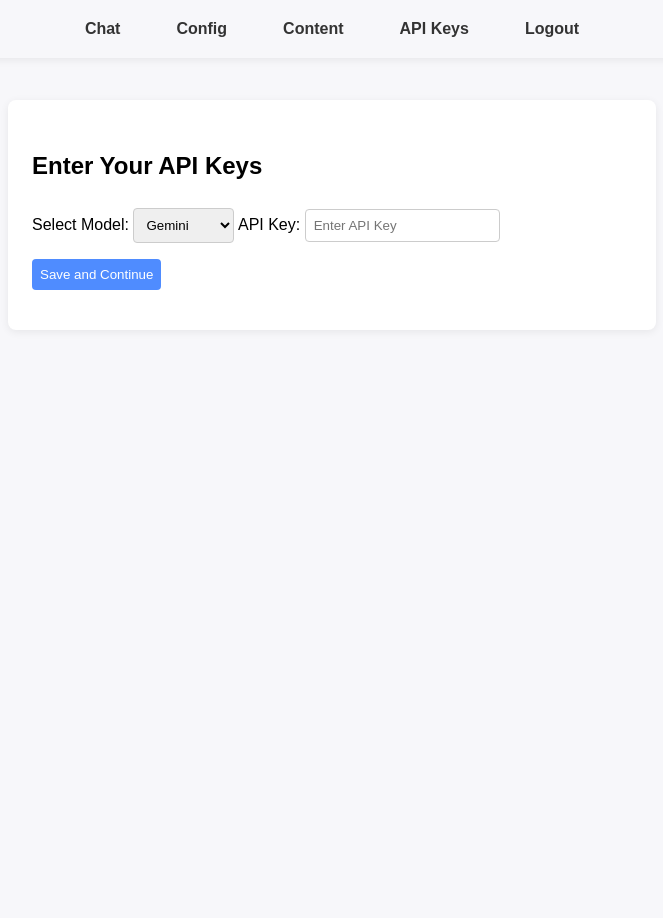
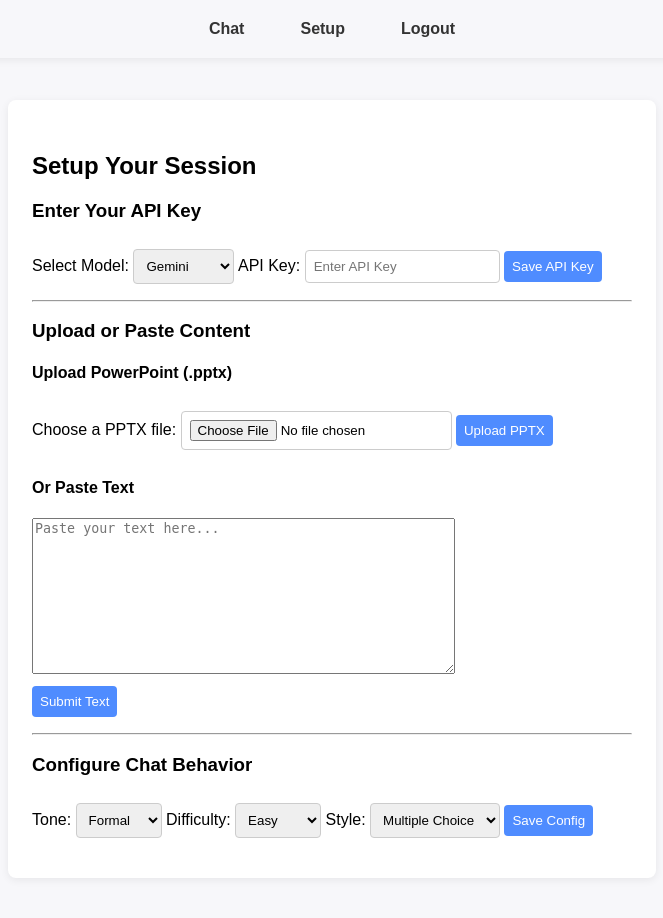
Before and after one commit to JBLarson/quizpro, a Flask app: page /setup in a window 1280 px wide. Shown: the whole page, without its empty margins (308-971 px from the left). Before the commit the page ends 290 px from the top, so only its background shows below. Run offline with Flask 3, Linux system fonts and the light colour scheme; the visitor is signed in with stand-in values (Sample User, id 1); some libraries are stand-ins or nearby versions.

Commit message:
update setup.html

```diff
--- a/templates/setup.html
+++ b/templates/setup.html
@@ -3,7 +3,7 @@
 <head>
 	<meta charset="UTF-8">
 	<meta name="viewport" content="width=device-width, initial-scale=1.0">
-	<title>API Key Setup</title>
+	<title>Setup</title>
 	<link rel="stylesheet" href="{{ url_for('static', filename='css/style.css') }}">
 	<link rel="icon" type="image/x-icon" href="{{ url_for('static', filename='assets/favicon/favicon.ico') }}">
 </head>
@@ -11,28 +11,75 @@
 	<div class="menu-bar-wrapper">
 		<div class="menu-bar">
 			<a href="/">Chat</a>
-			<a href="/config">Config</a>
-			<a href="/content">Content</a>
-			<a href="/setup">API Keys</a>
+			<a href="/setup">Setup</a>
 			<a href="{{ url_for('logout') }}">Logout</a>
 		</div>
 	</div>
 
 	<div class="container">
-		<h2>Enter Your API Keys</h2>
+		<h2>Setup Your Session</h2>
+
+		<!-- API Key Section -->
+		<h3>Enter Your API Key</h3>
+
 		<label for="modelSelect">Select Model:</label>
 		<select id="modelSelect" onchange="loadExistingKey()">
 			<option value="gemini">Gemini</option>
 			<option value="openai">OpenAI</option>
 			<option value="deepseek">DeepSeek</option>
 		</select>
+
 		<label for="apiKey">API Key:</label>
 		<input type="text" id="apiKey" placeholder="Enter API Key">
+		<button onclick="saveKeys()">Save API Key</button>
 
-		<button onclick="saveKeys()">Save and Continue</button>
+		<hr>
+
+		<!-- Content Section -->
+		<h3>Upload or Paste Content</h3>
+
+		<h4>Upload PowerPoint (.pptx)</h4>
+		<label for="pptxFile">Choose a PPTX file:</label>
+		<input type="file" id="pptxFile" accept=".pptx">
+		<button onclick="uploadPptx()">Upload PPTX</button>
+
+		<h4>Or Paste Text</h4>
+		<textarea id="pastedText" rows="10" cols="50" placeholder="Paste your text here..."></textarea>
+		<br>
+		<button onclick="saveText()">Submit Text</button>
+
+		<hr>
+
+		<!-- Config Section -->
+		<h3>Configure Chat Behavior</h3>
+
+		<label for="tone">Tone:</label>
+		<select id="tone">
+			<option value="formal">Formal</option>
+			<option value="casual">Casual</option>
+			<option value="friendly">Friendly</option>
+		</select>
+
+		<label for="difficulty">Difficulty:</label>
+		<select id="difficulty">
+			<option value="easy">Easy</option>
+			<option value="medium">Medium</option>
+			<option value="hard">Hard</option>
+		</select>
+
+		<label for="style">Style:</label>
+		<select id="style">
+			<option value="multiple-choice">Multiple Choice</option>
+			<option value="short-answer">Short Answer</option>
+			<option value="free-response">Free Response</option>
+		</select>
+
+		<button onclick="saveConfig()">Save Config</button>
+
 	</div>
 
 	<script>
+		// Load existing API Key if available
 		function loadExistingKey() {
 			const model = document.getElementById('modelSelect').value;
 			let existingKey = '';
@@ -48,6 +95,7 @@
 			document.getElementById('apiKey').value = existingKey;
 		}
 
+		// Save API Key
 		function saveKeys() {
 			const model = document.getElementById('modelSelect').value;
 			const key = document.getElementById('apiKey').value.trim();
@@ -57,7 +105,6 @@
 				return;
 			}
 
-			// Persist API key in the database
 			fetch('/api_key', {
 				method: 'POST',
 				headers: {'Content-Type': 'application/json'},
@@ -65,18 +112,63 @@
 			})
 			.then(response => {
 				if (!response.ok) throw new Error('Failed to save API key');
-				// Store locally for immediate use
 				sessionStorage.setItem(`${model}Key`, key);
 				sessionStorage.setItem('modelChoice', model);
-				window.location.href = '/';
+				alert('API key saved!');
 			})
 			.catch(error => {
 				console.error(error);
-				alert('Error saving API key to database.');
+				alert('Error saving API key.');
 			});
 		}
 
-		// Load the correct existing key on page load
+		// Upload PPTX
+		function uploadPptx() {
+			const fileInput = document.getElementById('pptxFile');
+			const file = fileInput.files[0];
+			if (!file) {
+				alert('Please select a file.');
+				return;
+			}
+
+			const formData = new FormData();
+			formData.append('file', file);
+
+			fetch('/extract_text', {
+				method: 'POST',
+				body: formData
+			})
+			.then(response => response.json())
+			.then(data => {
+				sessionStorage.setItem('content', JSON.stringify(data.slides));
+				alert('PPTX uploaded!');
+			})
+			.catch(error => {
+				console.error('Error:', error);
+				alert('Failed to upload PPTX.');
+			});
+		}
+
+		// Save Pasted Text
+		function saveText() {
+			const text = document.getElementById('pastedText').value.trim();
+			if (!text) {
+				alert('Please paste some text.');
+				return;
+			}
+			sessionStorage.setItem('content', text);
+			alert('Text saved!');
+		}
+
+		// Save Config
+		function saveConfig() {
+			sessionStorage.setItem('tone', document.getElementById('tone').value);
+			sessionStorage.setItem('difficulty', document.getElementById('difficulty').value);
+			sessionStorage.setItem('style', document.getElementById('style').value);
+			alert('Config saved!');
+		}
+
+		// Auto-load existing key when page loads
 		document.addEventListener('DOMContentLoaded', loadExistingKey);
 	</script>
 </body>
```
